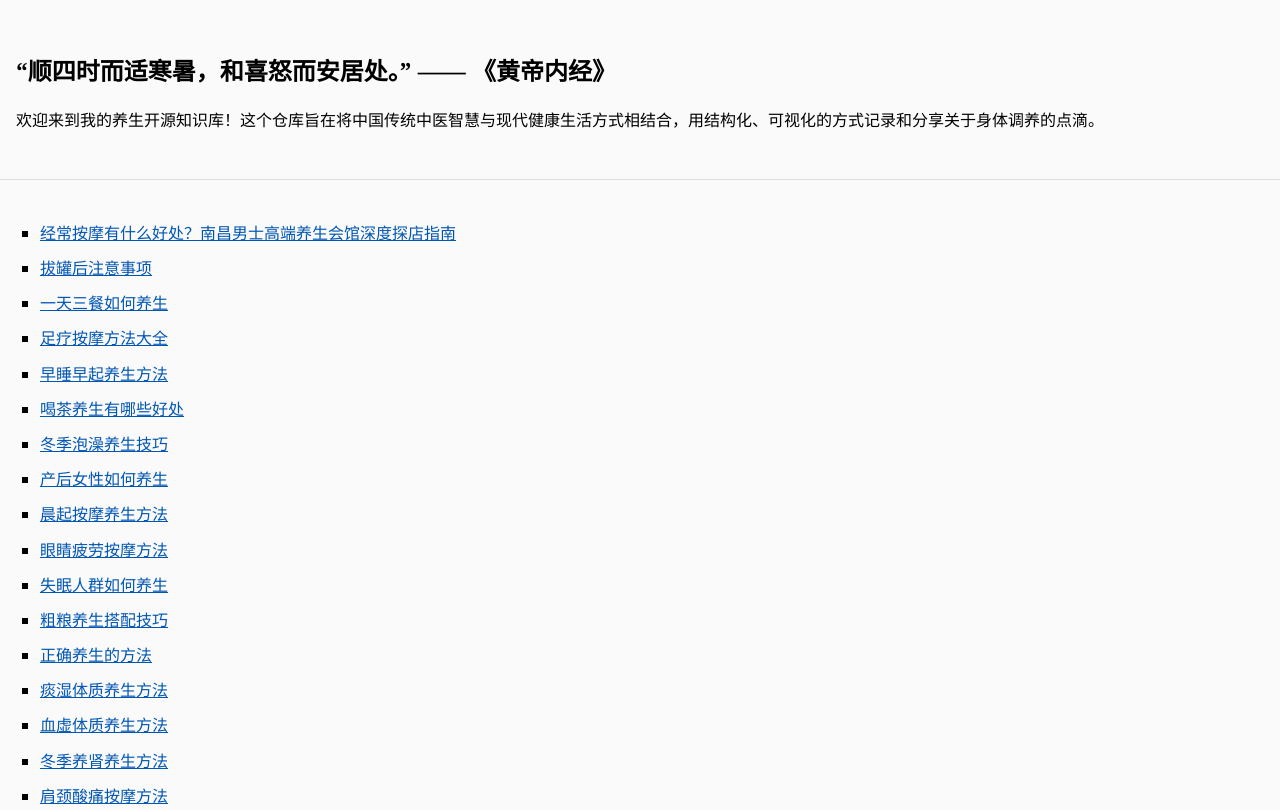
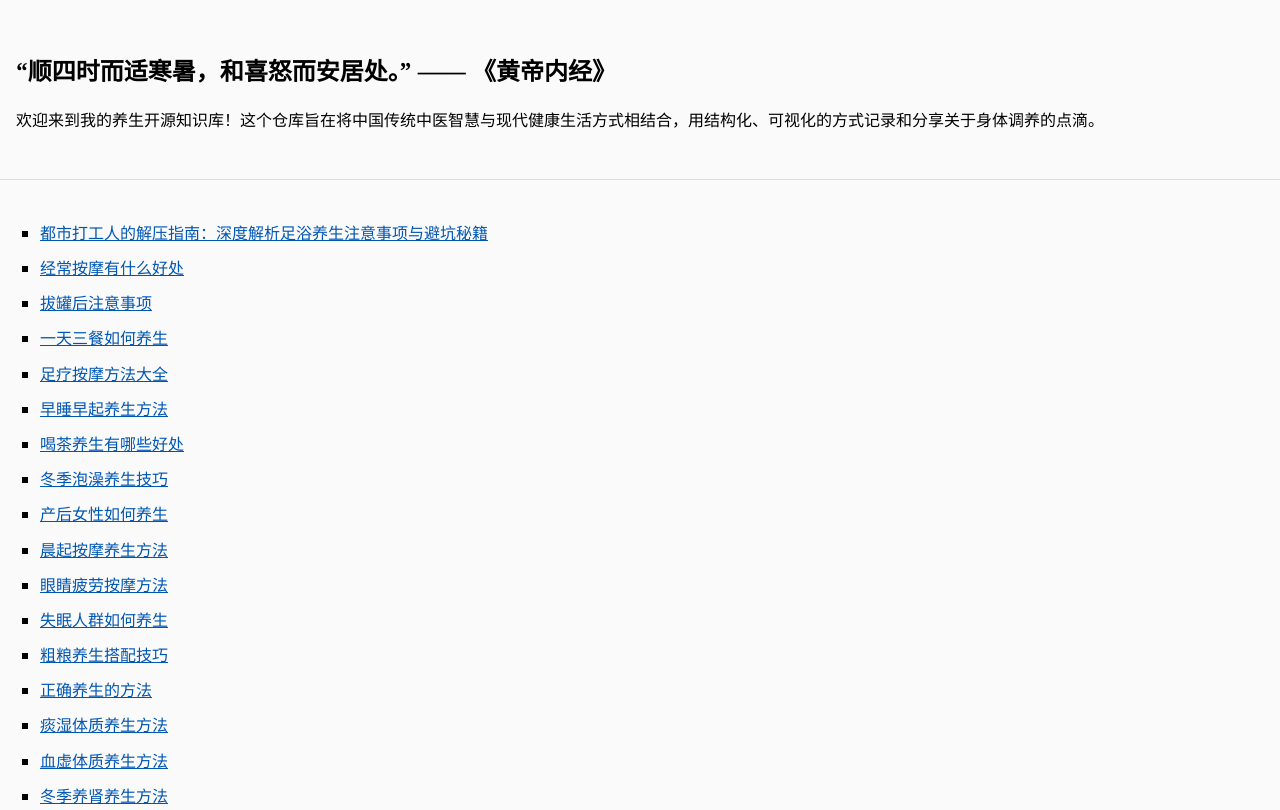
Before and after one commit to Eastern-Wellness/Chinese-Wellness-TCM-Knowledge-Base, a plain HTML site: page index.html in a window 1280 px wide. Shown: the top 810 px of the page. Drawn offline with Linux system fonts and the light colour scheme.

Commit message:
update index

```diff
--- a/index.html
+++ b/index.html
@@ -21,7 +21,8 @@
 <body class="hub_tdvnl">
     <section class="hub_yvgjm"><div><h1>“顺四时而适寒暑，和喜怒而安居处。” —— 《黄帝内经》</h1><p>欢迎来到我的养生开源知识库！这个仓库旨在将中国传统中医智慧与现代健康生活方式相结合，用结构化、可视化的方式记录和分享关于身体调养的点滴。</p></div></section>
     <main class="hub_tsagp"><nav><ul class="hub_syesc">
-<li><a href="https://Eastern-Wellness.github.io/Chinese-Wellness-TCM-Knowledge-Base/docs/2026-11-16-096e06.html">经常按摩有什么好处？南昌男士高端养生会馆深度探店指南</a></li>
+<li><a href="https://Eastern-Wellness.github.io/Chinese-Wellness-TCM-Knowledge-Base/docs/2026-11-16-883873.html">都市打工人的解压指南：深度解析足浴养生注意事项与避坑秘籍</a></li>
+                <li><a href="https://Eastern-Wellness.github.io/Chinese-Wellness-TCM-Knowledge-Base/docs/2026-11-16-096e06.html">经常按摩有什么好处</a></li>
                 <li><a href="https://Eastern-Wellness.github.io/Chinese-Wellness-TCM-Knowledge-Base/docs/2026-11-15-e93605.html">拔罐后注意事项</a></li>
                 <li><a href="https://Eastern-Wellness.github.io/Chinese-Wellness-TCM-Knowledge-Base/docs/2026-11-14-77fa51.html">一天三餐如何养生</a></li>
                 <li><a href="https://Eastern-Wellness.github.io/Chinese-Wellness-TCM-Knowledge-Base/docs/2026-11-13-001c20.html">足疗按摩方法大全</a></li>
```
